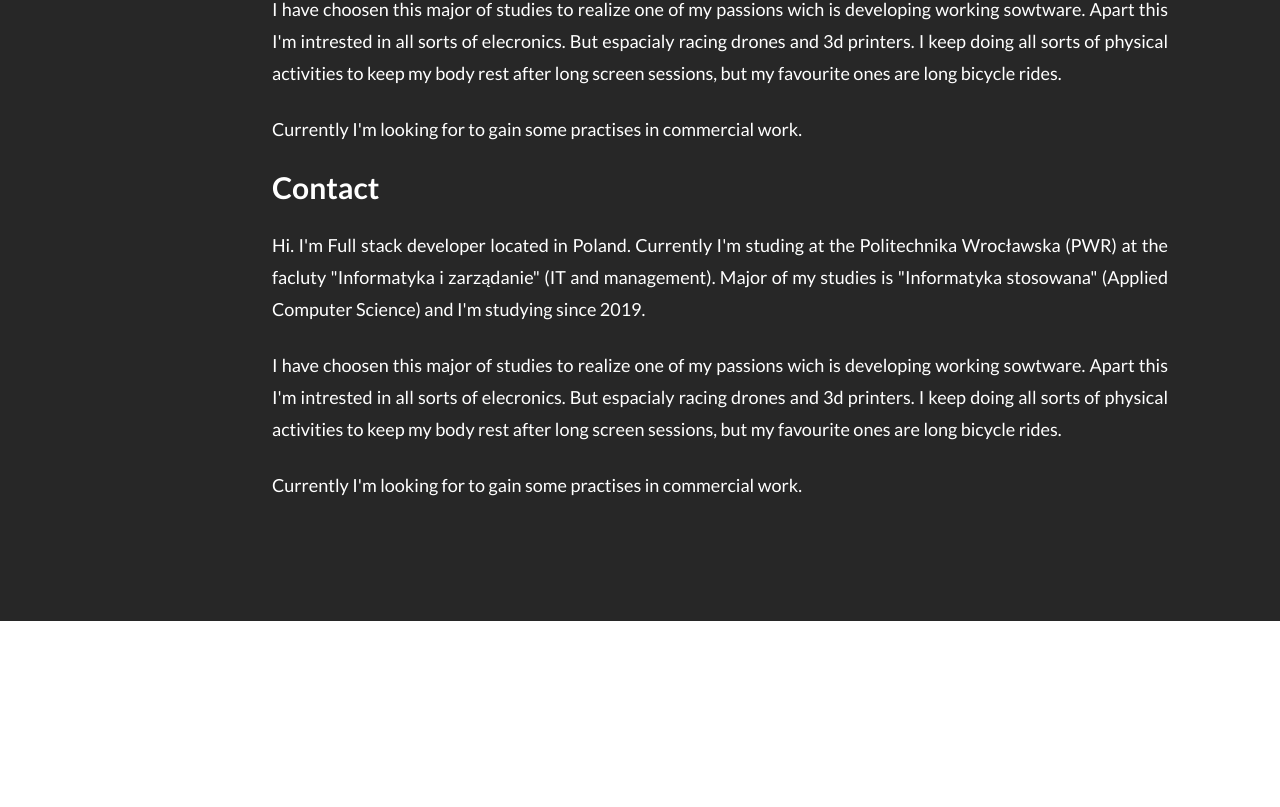
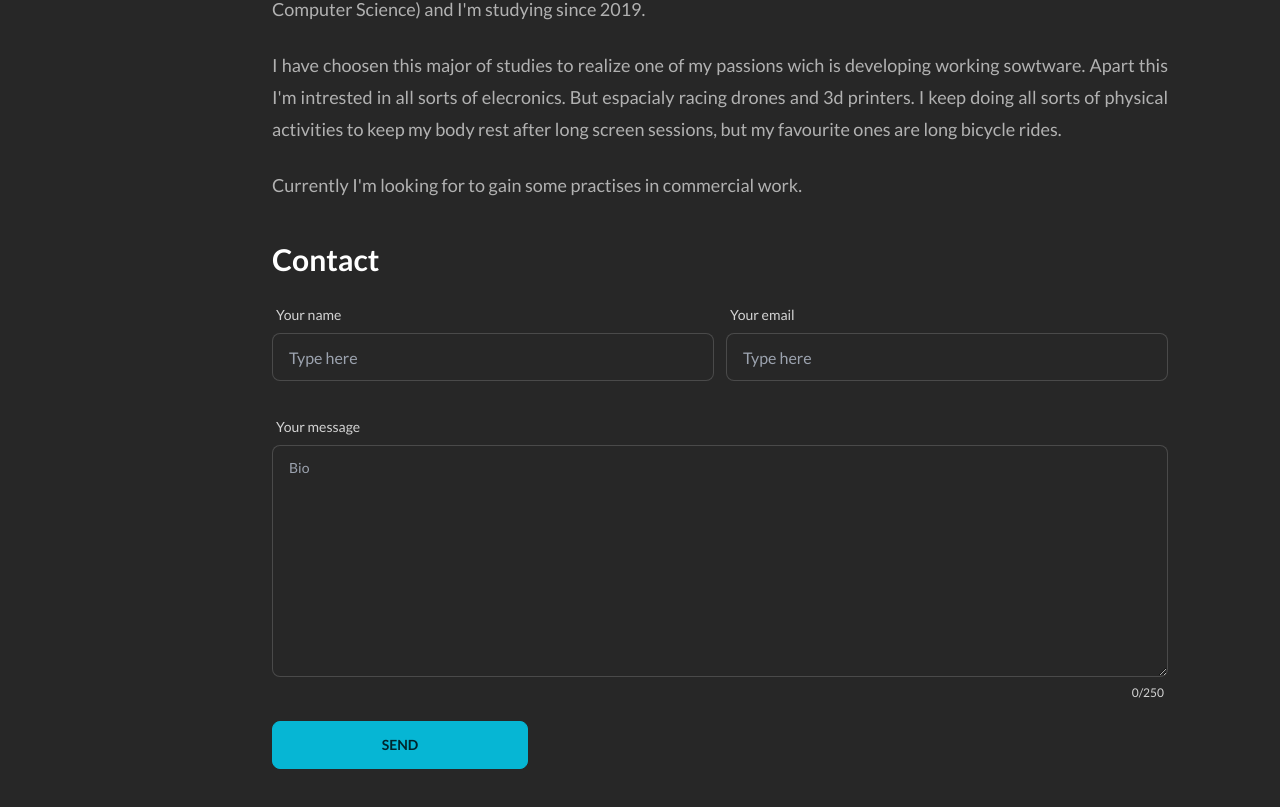
Before and after one commit to EP-coode/portfolio_v2, a Next.js app: page / in a window 1280 px wide. Shown: the part 1371-2178 px from the top of the page. Before the commit the page ends 1992 px from the top, so only its background shows below. Built offline with nearby package versions, Linux system fonts and the light colour scheme.

Commit message:
add contact form

```diff
--- /dev/null
+++ b/pages/api/contact.ts
@@ -0,0 +1,39 @@
+// Next.js API route support: https://nextjs.org/docs/api-routes/introduction
+import { plainToClass, plainToInstance } from "class-transformer";
+import { IsEmail, IsNotEmpty, IsString, validate } from "class-validator";
+import { NextApiRequest,  NextApiResponse} from "next";
+import nodemailer from "nodemailer";
+
+class ContactMeDto {
+  @IsNotEmpty()
+  @IsString()
+  name!: string;
+
+  @IsNotEmpty()
+  @IsEmail()
+  email!: string;
+
+  @IsNotEmpty()
+  @IsString()
+  content!: string;
+}
+
+const mailClient = nodemailer.createTransport({
+  service: "Gmail",
+  auth: {
+    user: process.env.GMAIL_ADDRES,
+    pass: process.env.GMAIL_PASS,
+  },
+});
+
+export default function handler(req: NextApiRequest, res: NextApiResponse) {
+  const data = plainToClass(ContactMeDto, JSON.parse(req.body));
+  mailClient.sendMail({
+    sender: data.email,
+    replyTo: data.email,
+    to: process.env.TARGET_MAIL,
+    subject: `MESSAGE FROM PORTFOLIO - ${data.name}`,
+    text: data.content,
+  });
+  res.status(200).send(null)
+}
--- a/pages/api/hello.ts
+++ /dev/null
@@ -1,13 +0,0 @@
-// Next.js API route support: https://nextjs.org/docs/api-routes/introduction
-import type { NextApiRequest, NextApiResponse } from 'next'
-
-type Data = {
-  name: string
-}
-
-export default function handler(
-  req: NextApiRequest,
-  res: NextApiResponse<Data>
-) {
-  res.status(200).json({ name: 'John Doe' })
-}
--- a/pages/index.tsx
+++ b/pages/index.tsx
@@ -15,6 +15,8 @@ import { TrackableSection } from "../src/components/trackableSection/TrackableSe
 import { selectElementVisableInBottom } from "../src/utils/activeSectionSelectionStrategies";
 import { scroolIntoViewById } from "../src/utils/scroolIntoViewById";
 import { Section } from "../src/components/Section";
+import { ContactMeForm } from "../src/components/ContactMeForm";
+import { ModalContextProvider } from "../src/context/ModalContext";
 
 export async function getStaticProps() {
   let aboutMeSection;
@@ -46,6 +48,7 @@ const Home: NextPage<InferGetServerSidePropsType<typeof getStaticProps>> = ({
 
   return (
     <div>
+      <ModalContextProvider>
         <Head>
           <title>Create Next App</title>
           <meta name="description" content="Generated by create next app" />
@@ -62,7 +65,9 @@ const Home: NextPage<InferGetServerSidePropsType<typeof getStaticProps>> = ({
             <Banner title="Hi I'm Ernest, a web developer" />
             <TrackableSectionContainer
               activeSectionSelectionStrategy={selectElementVisableInBottom}
-            onActiveSectionChange={(sectionId) => setActiveSectionId(sectionId)}
+              onActiveSectionChange={(sectionId) =>
+                setActiveSectionId(sectionId)
+              }
             >
               <div className="p-7 pb-24 overflow-hidden">
                 {aboutMeSection && (
@@ -82,7 +87,7 @@ const Home: NextPage<InferGetServerSidePropsType<typeof getStaticProps>> = ({
                 {aboutMeSection && (
                   <TrackableSection id="Contact">
                     <Section title="Contact">
-                    <MarkdownSection content={aboutMeSection.content} />
+                      <ContactMeForm />
                     </Section>
                   </TrackableSection>
                 )}
@@ -112,6 +117,7 @@ const Home: NextPage<InferGetServerSidePropsType<typeof getStaticProps>> = ({
             ]}
           ></Nav>
         </div>
+      </ModalContextProvider>
     </div>
   );
 };
--- /dev/null
+++ b/src/components/ContactMeForm.tsx
@@ -0,0 +1,137 @@
+import classNames from "classnames";
+import { useFormik } from "formik";
+import React, { useContext } from "react";
+import * as Yup from "yup";
+import { ModalContext } from "../context/ModalContext";
+
+export const ContactMeForm = () => {
+  const modalContext = useContext(ModalContext);
+
+  const formik = useFormik({
+    initialValues: {
+      name: "",
+      email: "",
+      content: "",
+    },
+    validationSchema: Yup.object().shape({
+      name: Yup.string()
+        .min(3, "Min. lenght of title is 3 characters")
+        .max(64, "Max lenght of title id 64 characters")
+        .required("This filed is required"),
+      email: Yup.string()
+        .email("Email is not valid")
+        .required("This filed is required"),
+      content: Yup.string()
+        .min(3, "Min. lenght of message is 3 characters")
+        .max(250, "Max lenght of message id 250 characters")
+        .required("This filed is required"),
+    }),
+    validateOnChange: false,
+    validateOnBlur: false,
+    onSubmit: async ({ content, email, name }) => {
+      const result = await fetch("/api/contact", {
+        method: "POST",
+        body: JSON.stringify({ content, email, name }),
+      });
+
+      if (result.ok)
+        modalContext?.setupModal("Succes", "I will anwser soon.", true, []);
+      else
+        modalContext?.setupModal(
+          "Somenthig went wrong",
+          "Try it later",
+          true,
+          []
+        );
+
+      modalContext?.show();
+
+      formik.resetForm();
+      formik.setSubmitting(false);
+    },
+  });
+
+  return (
+    <form
+      className="grid grid-cols-1 md:grid-cols-2 grid-rows-[1fr_1fr_300px] md:grid-rows-[min-content_300px] gap-3 mt-5"
+      onChange={(e) => {
+        formik.setErrors({});
+        formik.handleChange(e);
+      }}
+      onSubmit={(e) => {
+        formik.handleSubmit(e);
+      }}
+    >
+      <div className="form-control w-full">
+        <label className="label">
+          <span className="label-text">Your name</span>
+        </label>
+        <input
+          id="name"
+          type="text"
+          placeholder="Type here"
+          className={classNames("input input-bordered w-full", {
+            "input-error": formik.errors.name,
+          })}
+          value={formik.values.name}
+          onChange={formik.handleChange}
+        />
+        <label className="label">
+          <span className="label-text-alt text-error">
+            {formik.errors.name}
+          </span>
+        </label>
+      </div>
+      <div className="form-control w-full">
+        <label className="label">
+          <span className="label-text">Your email</span>
+        </label>
+        <input
+          id="email"
+          type="email"
+          placeholder="Type here"
+          className={classNames("input input-bordered w-full", {
+            "input-error": formik.errors.email,
+          })}
+          value={formik.values.email}
+          onChange={formik.handleChange}
+        />
+        <label className="label">
+          <span className="label-text-alt text-error">
+            {formik.errors.email}
+          </span>
+        </label>
+      </div>
+      <div className="form-control md:col-span-2 w-full h-full">
+        <label className="label">
+          <span className="label-text">Your message</span>
+        </label>
+        <textarea
+          id="content"
+          className={classNames("textarea textarea-bordered grow", {
+            "textarea-error": formik.errors.content,
+          })}
+          placeholder="Bio"
+          value={formik.values.content}
+          onChange={formik.handleChange}
+        ></textarea>
+        <label className="label">
+          <span className="label-text-alt text-error">
+            {formik.errors.content}
+          </span>
+          <span className="label-text-alt">
+            {formik.values.content.length}/250
+          </span>
+        </label>
+      </div>
+      <button
+        className={classNames("btn btn-primary md:w-64", {
+          loading: formik.isSubmitting,
+        })}
+        type="submit"
+      >
+        Send
+      </button>
+    </form>
+  );
+};
--- a/src/components/Section.tsx
+++ b/src/components/Section.tsx
@@ -11,10 +11,10 @@ export const Section = ({
 
   return (
     <SlideLeft slidedIn={wasInViewport} ref={contenRef}>
-      <h2 className="text-white text-3xl font-bold">{title}</h2>
-      <div>
-        {children}
-      </div>
+      <section className="my-10">
+        <h2 className="text-white text-3xl font-bold">{title}</h2>
+        <div>{children}</div>
+      </section>
     </SlideLeft>
   );
 };
--- /dev/null
+++ b/src/context/ModalContext.tsx
@@ -0,0 +1,109 @@
+import React, { createContext, useState } from "react";
+
+interface ActionBtnProps {
+  onClick: () => void;
+  label: string;
+  classNames?: string;
+}
+
+export interface IModalContext {
+  show: (show?: boolean) => void;
+  setupModal: (
+    title: string | null,
+    massage: string,
+    canClose: boolean,
+    actions: ActionBtnProps[]
+  ) => void;
+  reset: () => void;
+}
+
+interface ModalState {
+  message: string;
+  title: string | null;
+  canClose?: boolean;
+  actions?: ActionBtnProps[];
+}
+
+const DEFAULT_MODAL_STATE: ModalState = {
+  title: null,
+  message: "",
+  canClose: true,
+};
+
+export const ModalContext = createContext<IModalContext | null>(null);
+
+export const ModalContextProvider = ({ children }: React.PropsWithChildren) => {
+  const [showModal, setShowModal] = useState(false);
+  const [modalProperties, setModalProperites] = useState(DEFAULT_MODAL_STATE);
+
+  const handleShowModal = (show = true) => {
+    setShowModal(show);
+  };
+
+  const handleSetupModal = (
+    title: string | null,
+    massage: string,
+    canClose: boolean,
+    actions: ActionBtnProps[]
+  ) => {
+    setModalProperites({
+      title: title,
+      actions: actions,
+      canClose: canClose,
+      message: massage,
+    });
+  };
+
+  const handleReset = () => {
+    setModalProperites(DEFAULT_MODAL_STATE);
+    setShowModal(false);
+  };
+
+  return (
+    <ModalContext.Provider
+      value={{
+        show: handleShowModal,
+        reset: handleReset,
+        setupModal: handleSetupModal,
+      }}
+    >
+      <input
+        type="checkbox"
+        className="modal-toggle hidden"
+        checked={showModal}
+        onChange={(e) => setShowModal(e.target.checked)}
+      />
+      <div className="modal">
+        <div className="modal-box relative">
+          {modalProperties.canClose && (
+            <label
+              className="btn btn-sm btn-circle absolute right-2 top-2"
+              onClick={() => setShowModal(false)}
+            >
+              ✕
+            </label>
+          )}
+          {modalProperties.title && (
+            <h3 className="text-lg font-bold">{modalProperties.title}</h3>
+          )}
+          <p className="py-4">{modalProperties.message}</p>
+          <div className="modal-action">
+            {modalProperties.actions?.map(({ onClick, label, classNames }) => (
+              <button
+                className={`btn ${classNames ?? ""}`}
+                onClick={() => {
+                  onClick();
+                  handleReset();
+                }}
+                key={label}
+              >
+                {label}
+              </button>
+            ))}
+          </div>
+        </div>
+      </div>
+      {children}
+    </ModalContext.Provider>
+  );
+};
--- a/tailwind.config.js
+++ b/tailwind.config.js
@@ -13,18 +13,25 @@ module.exports = {
         "gray-light": "#353535",
         "gray-dark": "#272727",
       },
-      typography: ({ theme }) => ({
-        white: {
-          css: {
-            "--tw-prose-body": theme("colors.white"),
-            "--tw-prose-headings": theme("colors.white"),
-            "--tw-prose-lead": theme("colors.white"),
-            "--tw-prose-links": theme("colors.white"),
-            "--tw-prose-bold": theme("colors.white"),
-          },
-        },
-      }),
     },
   },
-  plugins: [require("@tailwindcss/typography")],
+  plugins: [require("@tailwindcss/typography"), require("daisyui")],
+  daisyui: {
+    themes: [
+      {
+        mytheme: {
+          primary: "#06b6d4",
+          secondary: "#D926A9",
+          accent: "#1FB2A6",
+          neutral: "#191D24",
+          "base-100": "#272727",
+          "base-200": "#353535",
+          info: "#3ABFF8",
+          success: "#36D399",
+          warning: "#FBBD23",
+          error: "#F87272",
+        },
+      },
+    ],
+  },
 };
```
Also changed, not shown: package.json (+10 -1 lines), tsconfig.json (+5 -2 lines). Lines whose indentation alone changed are shown as unchanged.
